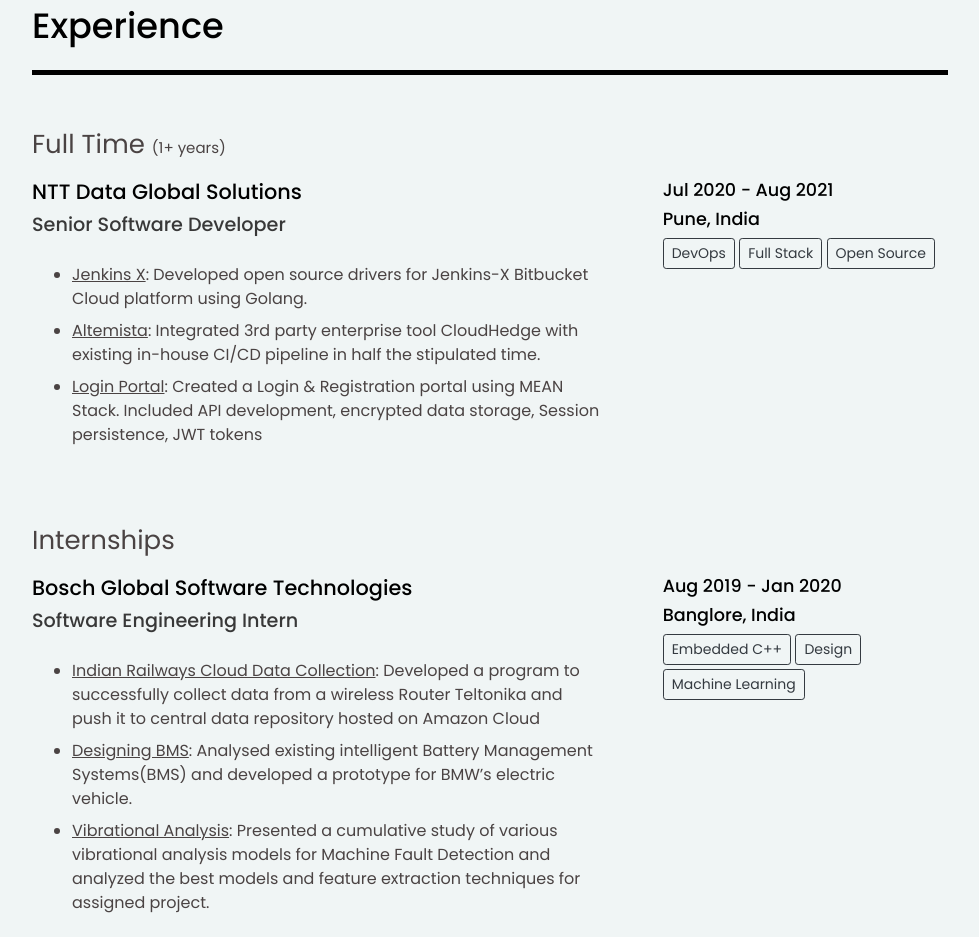
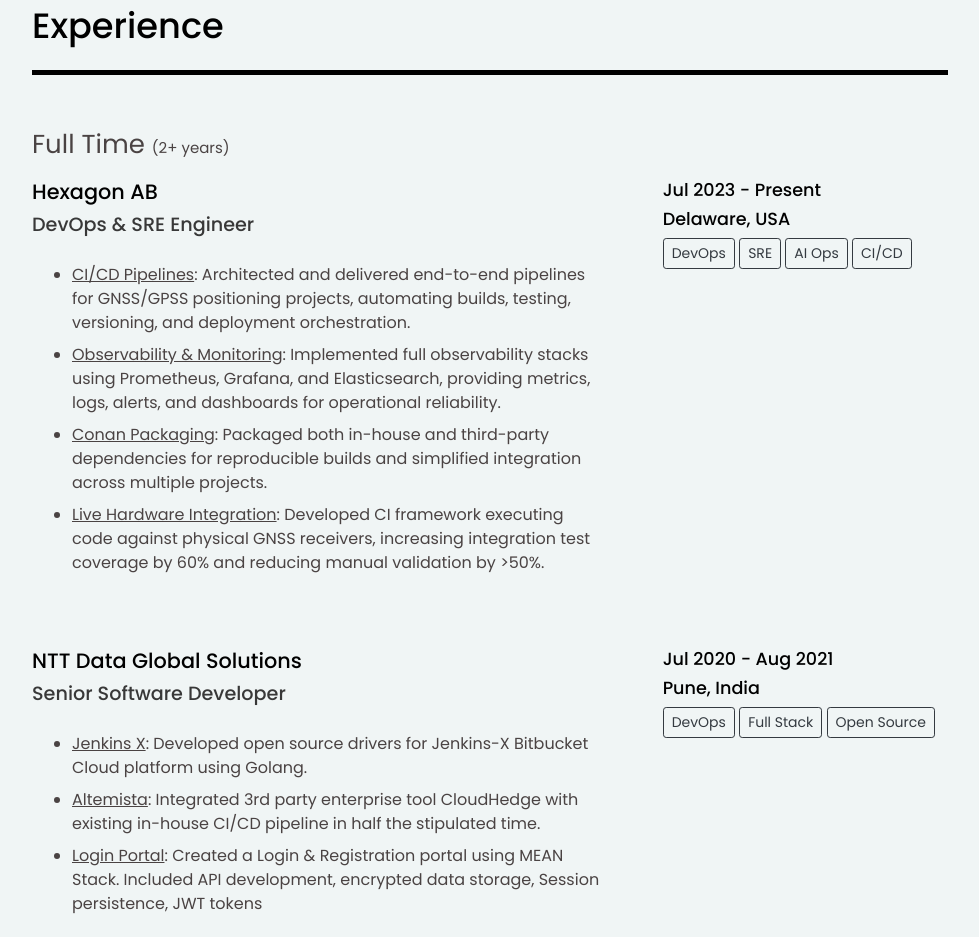
Before and after one commit to DishaDudhal/dishadudhal.github.io, a plain HTML site: page index.html in a window 1280 px wide. Shown: the part 1693-2630 px from the top of the page, without its empty margins (286-1265 px from the left). Drawn offline with nearby package versions, Linux system fonts and the light colour scheme.

Commit message:
Update index.html

```diff
--- a/index.html
+++ b/index.html
@@ -137,7 +137,34 @@
         <!-- Experience -->
         <section class="container-fluid section" id="experience">
           <h1 id="section-header1" style="border-bottom: 5px solid black; line-height: 1.3; margin-bottom: 50px; width: auto;">Experience</h1>
-          <p id="section-content1"> <span style="font-size: 26px"> Full Time </span> <span style="font-size: 15px"> (1+ years) </span></p>
+          <p id="section-content1"> <span style="font-size: 26px"> Full Time </span> <span style="font-size: 15px"> (2+ years) </span></p>
+          <!-- Hexagon AB -->
+            <div class="row">
+              <div class="col-sm-8" style="margin-bottom: 50px;">
+                <h2 id="section-header3"><a href="https://hexagon.com/">Hexagon AB</a></h2>
+                <h2 id="section-header2">DevOps & SRE Engineer</h2>
+                <div class="container-fluid row">
+                  <ul id="section-list">
+                    <li id="section-content1"><u style="text-decoration: underline;">CI/CD Pipelines</u>: Architected and delivered end-to-end pipelines for GNSS/GPSS positioning projects, automating builds, testing, versioning, and deployment orchestration.</li>
+                    <li id="section-content1"><u style="text-decoration: underline;">Observability & Monitoring</u>: Implemented full observability stacks using Prometheus, Grafana, and Elasticsearch, providing metrics, logs, alerts, and dashboards for operational reliability.</li>
+                    <li id="section-content1"><u style="text-decoration: underline;">Conan Packaging</u>: Packaged both in-house and third-party dependencies for reproducible builds and simplified integration across multiple projects.</li>
+                    <li id="section-content1"><u style="text-decoration: underline;">Live Hardware Integration</u>: Developed CI framework executing code against physical GNSS receivers, increasing integration test coverage by 60% and reducing manual validation by >50%.</li>
+                  </ul>
+                </div>
+              </div>
+              <div class="col-sm-4">
+                <h2 id="section-header4">Jul 2023 - Present</h2>
+                <h2 id="section-header4">Delaware, USA</h2>
+                <div>
+                  <span class="btn btn-sm btn-outline-dark cursor-auto mb-1" id="card-content2">DevOps</span>
+                  <span class="btn btn-sm btn-outline-dark cursor-auto mb-1" id="card-content2">SRE</span>
+                  <span class="btn btn-sm btn-outline-dark cursor-auto mb-1" id="card-content2">AI Ops</span>
+                  <span class="btn btn-sm btn-outline-dark cursor-auto mb-1" id="card-content2">CI/CD</span>
+                </div>
+              </div>
+            </div>
+
+          <!-- NTT Data Global Solutions -->
           <div class="row">
             <div class="col-sm-8" style="margin-bottom: 50px;">
               <h2 id="section-header3"><a href="https://nttdata-solutions.com/in-en/">NTT Data Global Solutions</a></h2>
```
